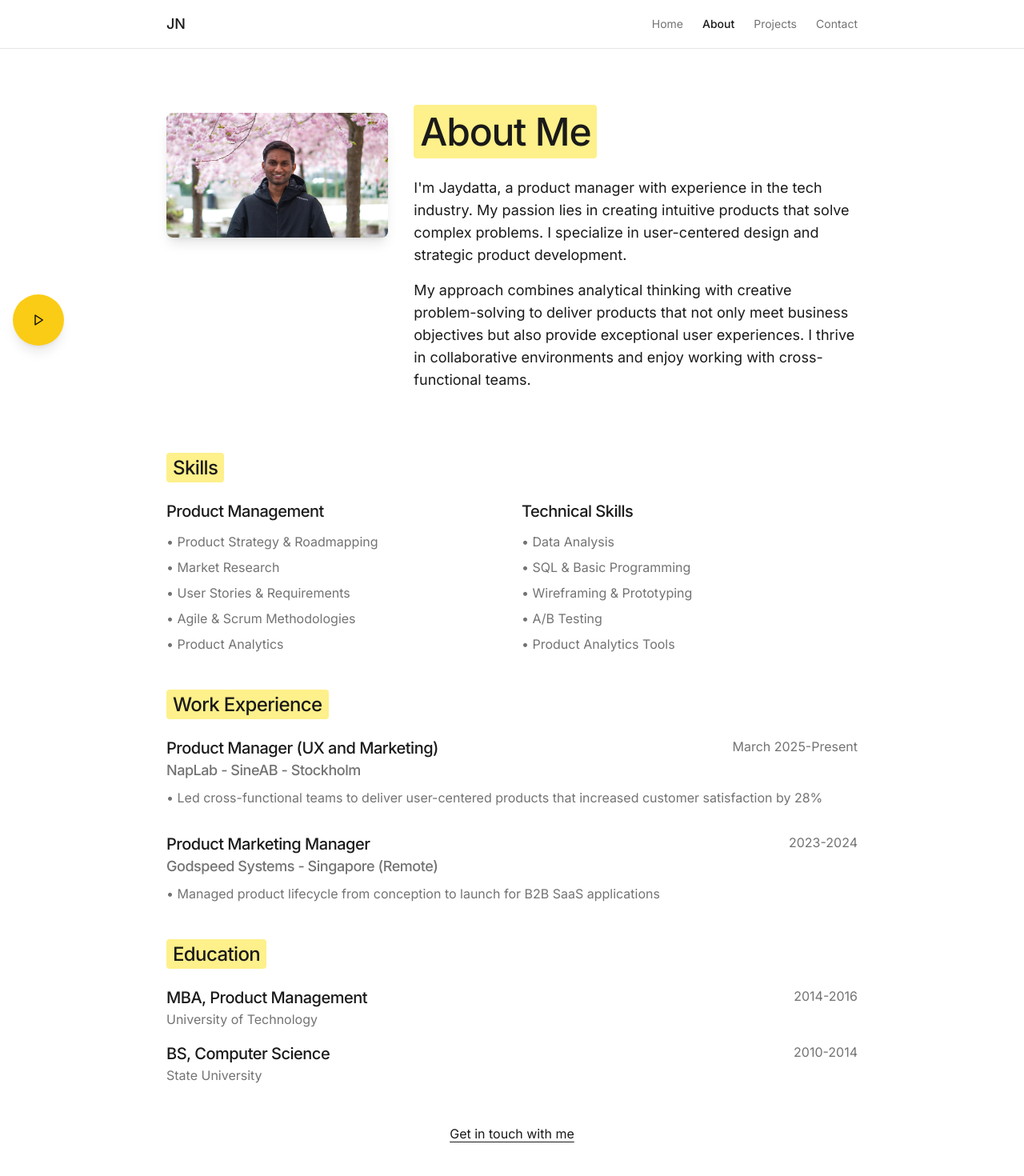
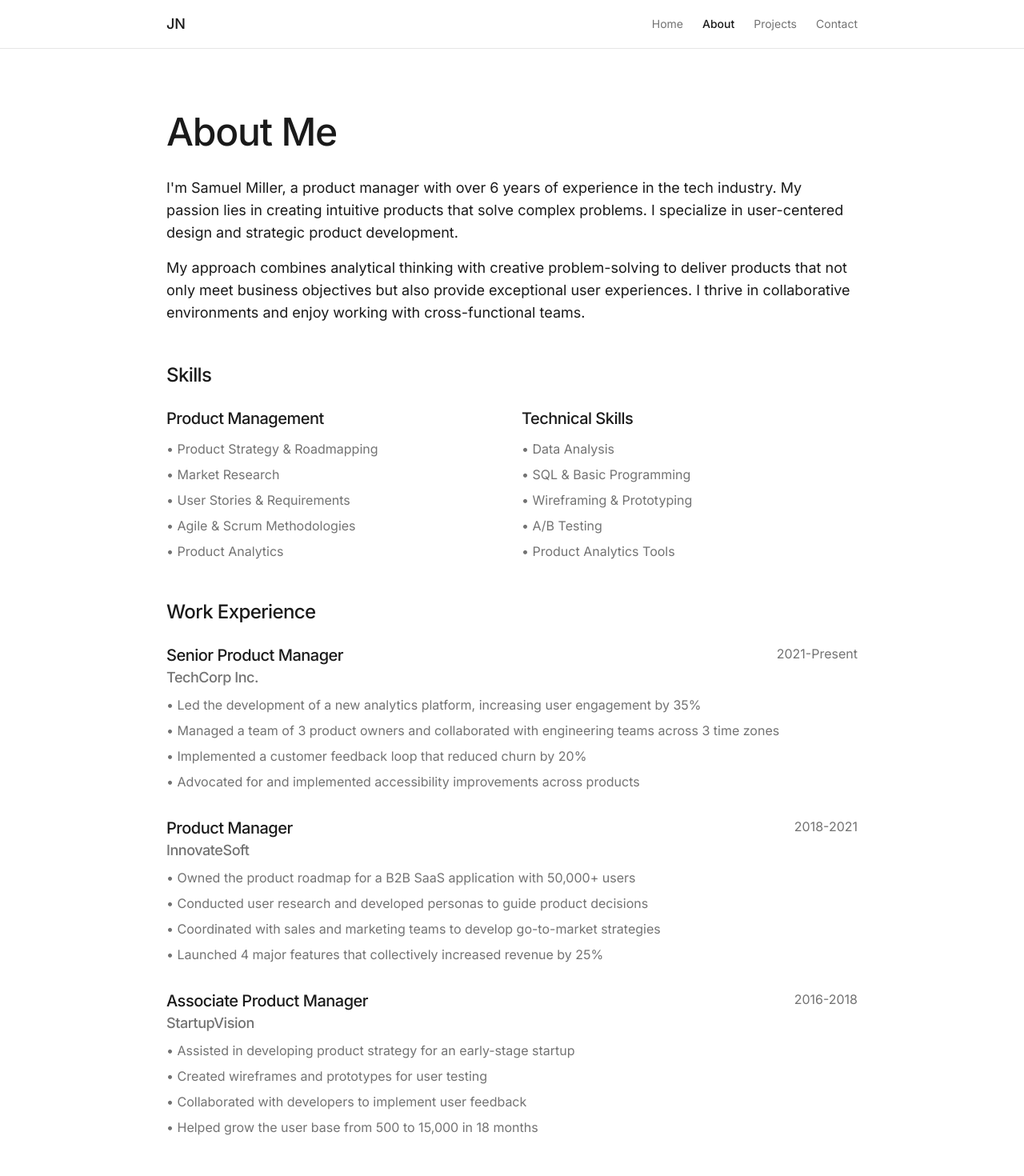
Before and after one commit to jaydattanikalje/notion-pm-space, a React (Vite) app: page /about in a window 1280 px wide. Shown: the top 1470 px of the page at 80% size. Built offline with nearby package versions, Linux system fonts and the light colour scheme.

Commit message:
Reverted to commit c655e896107b3306fe5c19b1f3a45ad3b1ff7f04

```diff
--- a/src/App.tsx
+++ b/src/App.tsx
@@ -6,7 +6,6 @@ import { QueryClient, QueryClientProvider } from "@tanstack/react-query";
 import { BrowserRouter, Routes, Route } from "react-router-dom";
 import Navbar from "./components/Navbar";
 import Footer from "./components/Footer";
-import VideoPopup from "./components/VideoPopup";
 import Index from "./pages/Index";
 import About from "./pages/About";
 import Projects from "./pages/Projects";
@@ -24,7 +23,6 @@ const App = () => (
       <BrowserRouter>
         <div className="flex min-h-screen flex-col">
           <Navbar />
-          <VideoPopup />
           <div className="flex-1">
             <Routes>
               <Route path="/" element={<Index />} />
--- a/src/components/ProjectCard.tsx
+++ b/src/components/ProjectCard.tsx
@@ -11,17 +11,6 @@ interface ProjectCardProps {
   image: string;
   className?: string;
 }
-
-const tagColors = [
-  "bg-blue-100 text-blue-800",
-  "bg-green-100 text-green-800",
-  "bg-purple-100 text-purple-800",
-  "bg-pink-100 text-pink-800",
-  "bg-orange-100 text-orange-800",
-  "bg-indigo-100 text-indigo-800",
-  "bg-red-100 text-red-800",
-  "bg-yellow-100 text-yellow-800"
-];
 
 const ProjectCard = ({
   title,
@@ -51,13 +40,10 @@ const ProjectCard = ({
         <p className="text-muted-foreground mb-4">{description}</p>
 
         <div className="flex flex-wrap gap-2">
-          {tags.map((tag, index) => (
+          {tags.map((tag) => (
             <span
               key={tag}
-              className={cn(
-                "inline-block text-xs px-2 py-1 rounded font-medium",
-                tagColors[index % tagColors.length]
-              )}
+              className="inline-block text-xs px-2 py-1 bg-secondary text-secondary-foreground rounded"
             >
               {tag}
             </span>
--- a/src/components/VideoPopup.tsx
+++ /dev/null
@@ -1,35 +0,0 @@
-
-import { useState } from "react";
-import { Button } from "@/components/ui/button";
-import { Dialog, DialogContent, DialogHeader, DialogTitle, DialogTrigger } from "@/components/ui/dialog";
-import { Play } from "lucide-react";
-
-const VideoPopup = () => {
-  const [isOpen, setIsOpen] = useState(false);
-
-  return (
-    <div className="fixed left-4 top-1/2 transform -translate-y-1/2 z-50">
-      <Dialog open={isOpen} onOpenChange={setIsOpen}>
-        <DialogTrigger asChild>
-          <Button
-            size="lg"
-            className="rounded-full h-16 w-16 bg-yellow-400 hover:bg-yellow-500 text-black shadow-lg"
-          >
-            <Play className="h-6 w-6" />
-          </Button>
-        </DialogTrigger>
-        <DialogContent className="max-w-3xl">
-          <DialogHeader>
-            <DialogTitle>About Jaydatta</DialogTitle>
-          </DialogHeader>
-          <div className="aspect-video bg-secondary rounded-lg flex items-center justify-center">
-            <p className="text-muted-foreground">Video will be added here</p>
-            {/* You can replace this with an actual video component when ready */}
-          </div>
-        </DialogContent>
-      </Dialog>
-    </div>
-  );
-};
-
-export default VideoPopup;
--- a/src/pages/About.tsx
+++ b/src/pages/About.tsx
@@ -1,36 +1,24 @@
+
 import { Link } from "react-router-dom";
 
 const About = () => {
   return (
     <main className="page-container">
-      <div className="flex flex-col md:flex-row gap-8 mb-12">
-        <div className="md:w-1/3">
-          <img
-            src="/lovable-uploads/c13f8dd4-0bbb-4215-b228-a84a6c176030.png"
-            alt="Jaydatta"
-            className="w-full max-w-sm rounded-lg shadow-lg"
-          />
-        </div>
-        <div className="md:w-2/3">
       <h1 className="text-3xl font-medium tracking-tight sm:text-5xl mb-8">
-            <span className="bg-yellow-200 px-2 py-1 rounded">About Me</span>
+        About Me
       </h1>
 
-          <section className="mb-8">
+      <section className="mb-12">
         <p className="text-lg mb-4">
-              I'm Jaydatta, a product manager with experience in the tech industry. My passion lies in creating intuitive products that solve complex problems. I specialize in user-centered design and strategic product development.
+          I'm Samuel Miller, a product manager with over 6 years of experience in the tech industry. My passion lies in creating intuitive products that solve complex problems. I specialize in user-centered design and strategic product development.
         </p>
         <p className="text-lg mb-4">
           My approach combines analytical thinking with creative problem-solving to deliver products that not only meet business objectives but also provide exceptional user experiences. I thrive in collaborative environments and enjoy working with cross-functional teams.
         </p>
       </section>
-        </div>
-      </div>
 
       <section className="mb-12">
-        <h2 className="text-2xl font-medium mb-6">
-          <span className="bg-yellow-200 px-2 py-1 rounded">Skills</span>
-        </h2>
+        <h2 className="text-2xl font-medium mb-6">Skills</h2>
         <div className="grid grid-cols-1 md:grid-cols-2 gap-6">
           <div>
             <h3 className="text-xl font-medium mb-3">Product Management</h3>
@@ -56,38 +44,54 @@ const About = () => {
       </section>
 
       <section className="mb-12">
-        <h2 className="text-2xl font-medium mb-6">
-          <span className="bg-yellow-200 px-2 py-1 rounded">Work Experience</span>
-        </h2>
+        <h2 className="text-2xl font-medium mb-6">Work Experience</h2>
         <div className="space-y-8">
           <div>
             <div className="flex justify-between items-start">
-              <h3 className="text-xl font-medium">Product Manager (UX and Marketing)</h3>
-              <span className="text-muted-foreground">March 2025-Present</span>
+              <h3 className="text-xl font-medium">Senior Product Manager</h3>
+              <span className="text-muted-foreground">2021-Present</span>
             </div>
-            <h4 className="text-lg text-muted-foreground mb-2">NapLab - SineAB - Stockholm</h4>
+            <h4 className="text-lg text-muted-foreground mb-2">TechCorp Inc.</h4>
             <ul className="space-y-2 text-muted-foreground">
-              <li>• Led cross-functional teams to deliver user-centered products that increased customer satisfaction by 28%</li>
+              <li>• Led the development of a new analytics platform, increasing user engagement by 35%</li>
+              <li>• Managed a team of 3 product owners and collaborated with engineering teams across 3 time zones</li>
+              <li>• Implemented a customer feedback loop that reduced churn by 20%</li>
+              <li>• Advocated for and implemented accessibility improvements across products</li>
             </ul>
           </div>
 
           <div>
             <div className="flex justify-between items-start">
-              <h3 className="text-xl font-medium">Product Marketing Manager</h3>
-              <span className="text-muted-foreground">2023-2024</span>
+              <h3 className="text-xl font-medium">Product Manager</h3>
+              <span className="text-muted-foreground">2018-2021</span>
             </div>
-            <h4 className="text-lg text-muted-foreground mb-2">Godspeed Systems - Singapore (Remote)</h4>
+            <h4 className="text-lg text-muted-foreground mb-2">InnovateSoft</h4>
             <ul className="space-y-2 text-muted-foreground">
-              <li>• Managed product lifecycle from conception to launch for B2B SaaS applications</li>
+              <li>• Owned the product roadmap for a B2B SaaS application with 50,000+ users</li>
+              <li>• Conducted user research and developed personas to guide product decisions</li>
+              <li>• Coordinated with sales and marketing teams to develop go-to-market strategies</li>
+              <li>• Launched 4 major features that collectively increased revenue by 25%</li>
+            </ul>
+          </div>
+
+          <div>
+            <div className="flex justify-between items-start">
+              <h3 className="text-xl font-medium">Associate Product Manager</h3>
+              <span className="text-muted-foreground">2016-2018</span>
+            </div>
+            <h4 className="text-lg text-muted-foreground mb-2">StartupVision</h4>
+            <ul className="space-y-2 text-muted-foreground">
+              <li>• Assisted in developing product strategy for an early-stage startup</li>
+              <li>• Created wireframes and prototypes for user testing</li>
+              <li>• Collaborated with developers to implement user feedback</li>
+              <li>• Helped grow the user base from 500 to 15,000 in 18 months</li>
             </ul>
           </div>
         </div>
       </section>
 
       <section>
-        <h2 className="text-2xl font-medium mb-6">
-          <span className="bg-yellow-200 px-2 py-1 rounded">Education</span>
-        </h2>
+        <h2 className="text-2xl font-medium mb-6">Education</h2>
         <div className="space-y-4">
           <div>
             <div className="flex justify-between items-start">
--- a/src/pages/Index.tsx
+++ b/src/pages/Index.tsx
@@ -1,22 +1,11 @@
 import { Button } from "@/components/ui/button";
 import { ArrowRight } from "lucide-react";
 import { Link } from "react-router-dom";
-import { Avatar, AvatarImage, AvatarFallback } from "@/components/ui/avatar";
-
 const Index = () => {
   return <main className="page-container">
       <section className="flex flex-col items-start space-y-6 pb-12 pt-6 md:pt-10">
-        <div className="flex items-center gap-6">
-          <Avatar className="h-16 w-16 md:h-20 md:w-20">
-            <AvatarImage src="/lovable-uploads/c13f8dd4-0bbb-4215-b228-a84a6c176030.png" alt="Jaydatta" />
-            <AvatarFallback>JN</AvatarFallback>
-          </Avatar>
-          <div>
-            <h1 className="text-3xl font-medium tracking-tight sm:text-5xl">
-              Hi 👋🏼 I am <span className="bg-yellow-200 px-2 py-1 rounded">Jaydatta</span>
-            </h1>
-          </div>
-        </div>
+        <h1 className="text-3xl font-medium tracking-tight sm:text-5xl">Hi 👋🏼
+I am Jaydatta</h1>
         <p className="text-xl text-muted-foreground max-w-[700px]">A Product Manager specialising in making purposeful products reach their highest potential.
       </p>
         <div className="flex gap-4">
@@ -32,9 +21,7 @@ const Index = () => {
       </section>
 
       <section className="space-y-6 py-10 border-t border-border">
-        <h2 className="text-2xl font-medium tracking-tight">
-          <span className="bg-yellow-200 px-2 py-1 rounded">Currently working on</span>
-        </h2>
+        <h2 className="text-2xl font-medium tracking-tight">Currently working on</h2>
         <div className="grid grid-cols-1 gap-4 md:grid-cols-2">
           <div className="group rounded-md border border-border p-6 transition-all hover:border-foreground/20 hover:bg-accent/40">
             <h3 className="text-xl font-medium mb-2">NapLab</h3>
@@ -53,9 +40,7 @@ const Index = () => {
       </section>
 
       <section className="space-y-6 py-10 border-t border-border">
-        <h2 className="text-2xl font-medium tracking-tight">
-          <span className="bg-yellow-200 px-2 py-1 rounded">Experience</span>
-        </h2>
+        <h2 className="text-2xl font-medium tracking-tight">Experience</h2>
         <div className="space-y-8">
           <div>
             <div className="flex justify-between items-start mb-2">
```
Also changed, not shown: src/pages/Contact.tsx (+18 -9 lines), public/lovable-uploads/c13f8dd4-0bbb-4215-b228-a84a6c176030.png (deleted). Lines whose indentation alone changed are shown as unchanged.
